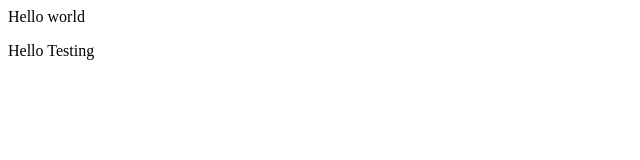
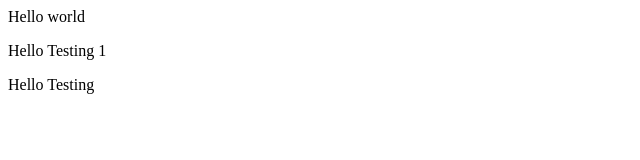
Before and after one commit to AKHILESHPRATAP96/Testing, a plain HTML site: page index.html in a window 1280 px wide. Shown: the whole page, without its empty margins (0-640 px from the left). Drawn offline with Linux system fonts and the light colour scheme.

Commit message:
Add p tag in 2nd line

```diff
--- a/index.html
+++ b/index.html
@@ -6,6 +6,7 @@
   </head>
   <body>
     <p>Hello world</p>
+    <p>Hello Testing 1</p>
     <p>Hello Testing</p>
   </body>
 </html>
```
